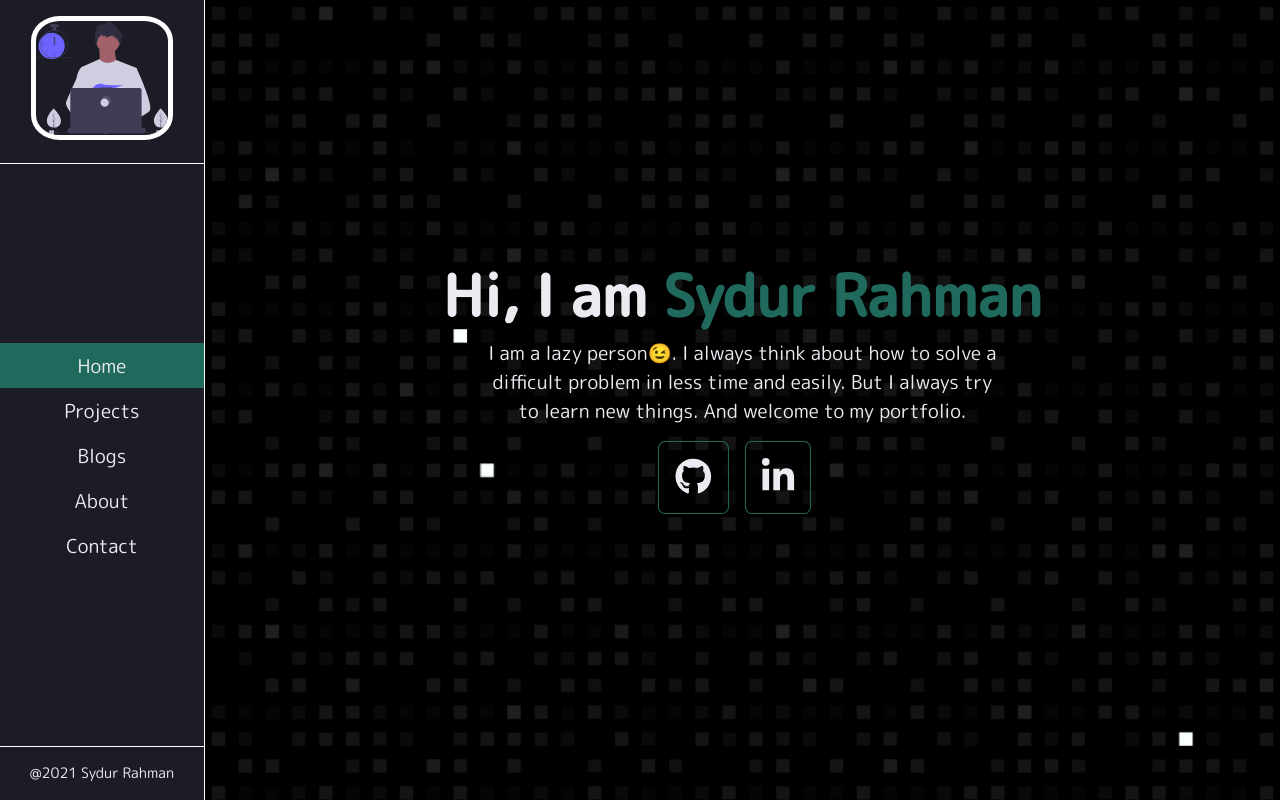
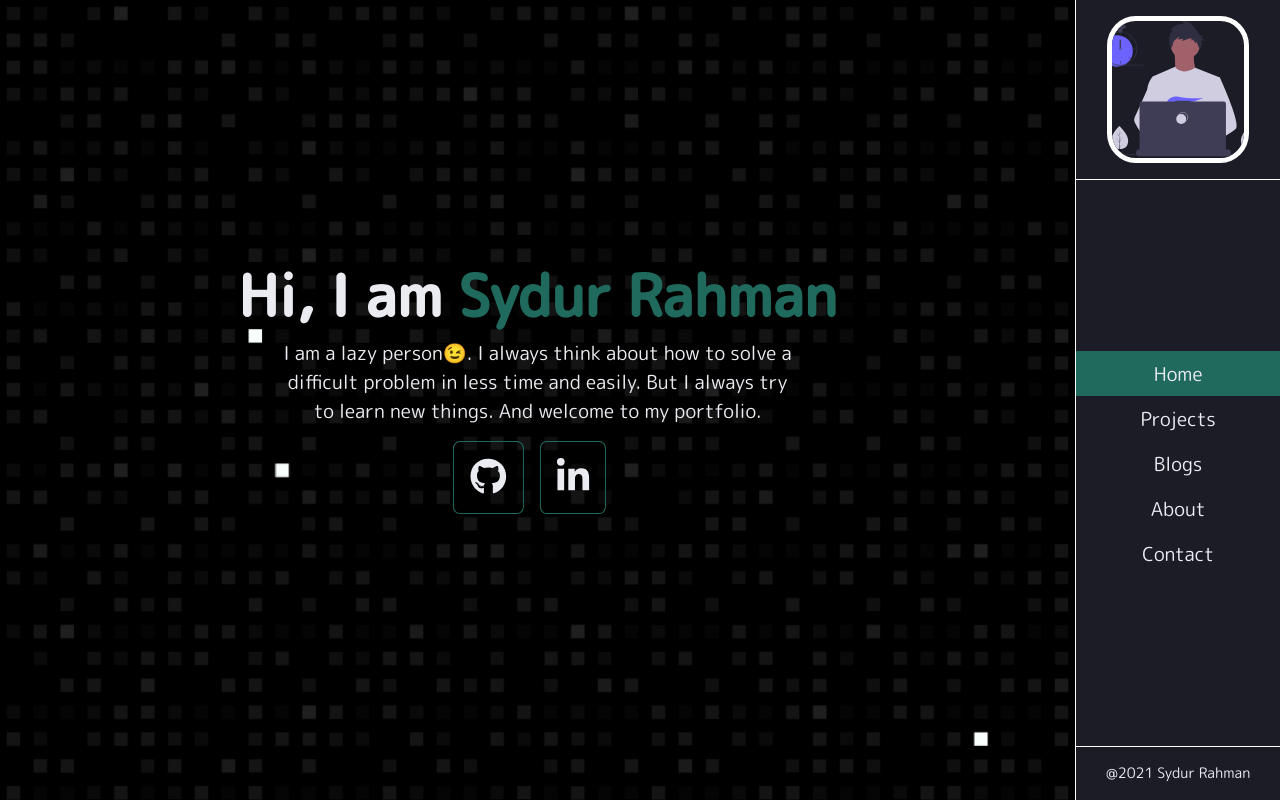
Before and after one commit to SRRahmaaaan/portfolio, a React (Create React App) app: page / in a window 1280 px wide. Built offline with nearby package versions, Linux system fonts and the light colour scheme.

Commit message:
some change

```diff
--- a/src/Styles/_layout.scss
+++ b/src/Styles/_layout.scss
@@ -3,12 +3,14 @@
     width: 16%;
     height: 100vh;
     position: fixed;
+    right: 0;
     background-color: #1b1c25;
-    border-right: 1px solid #fff;
+    border-left: 1px solid #fff;
     z-index: 11;
+    animation: bottomIn 2s ease-in forwards;
     @media screen and (max-width: 1000px) {
-      transition: all 0.5s ease-in-out;
-      transform: translateX(-100%);
+      transition: all 1s ease-in-out;
+      right: -100%;
       width: 30%;
     }
     @media screen and (max-width: 411px) {
@@ -17,12 +19,13 @@
   }
   .nav-toggle {
     @media screen and (max-width: 1000px) {
-      transform: translateX(0);
+      right: 0;
+      transition: all 1s ease;
     }
   }
   .main-content {
     width: 84%;
-    margin-left: 16%;
+    margin-right: 16%;
     background-image: url("../Images/banner.svg");
     background-repeat: no-repeat;
     background-size: cover;
@@ -30,6 +33,7 @@
     min-height: 100vh;
     display: grid;
     position: relative;
+    animation: topIn 2s ease-in forwards;
     .content {
       margin: 5rem 15rem;
       @media screen and (max-width: 1000px) {
@@ -46,7 +50,7 @@
 .nav-btn {
   position: absolute;
   top: 10%;
-  right: 10%;
+  left: 10%;
   width: 4rem;
   height: 4rem;
   z-index: 10;
@@ -73,3 +77,19 @@
     }
   }
 }
+@keyframes topIn {
+  0% {
+    transform: translateY(-100%);
+  }
+  100% {
+    transform: translateY(0);
+  }
+}
+@keyframes bottomIn {
+  0% {
+    transform: translateY(100%);
+  }
+  100% {
+    transform: translateY(0);
+  }
+}
--- a/src/Styles/_navbar.scss
+++ b/src/Styles/_navbar.scss
@@ -1,5 +1,6 @@
 .NavBar {
   height: 100vh;
+  animation: rightIn 2.5s ease-in forwards;
   .nav {
     height: 100%;
     display: flex;
@@ -11,9 +12,11 @@
     width: 100%;
     text-align: center;
     margin-top: 1rem;
+    padding-bottom: 1rem;
     border-bottom: 1px solid #fff;
     img {
       width: 70%;
+      height: 100%;
       border-radius: 20%;
       border: 5px solid #fff;
       margin-bottom: 1rem;
@@ -66,3 +69,14 @@
 .active {
   background-color: #206a5d;
 }
+@keyframes rightIn {
+  0% {
+    transform: translateX(100%);
+  }
+  90%{
+    transform: translateX(100%);
+  }
+  100% {
+    transform: translateX(0);
+  }
+}
--- a/src/Styles/_typography.scss
+++ b/src/Styles/_typography.scss
@@ -2,8 +2,9 @@
   position: absolute;
   top: 50%;
   left: 50%;
-  transform: translate(-50%, -53%);
+  transform: translate(-200%, -50%);
   width: 80%;
+  animation: leftIn 1.5s ease-in 1s forwards;
 }
 .hero-text {
   text-align: center;
@@ -44,3 +45,11 @@
     }
   }
 }
+@keyframes leftIn {
+  0% {
+    transform: translate(-200%, -50%);
+  }
+  100% {
+    transform: translate(-50%, -53%);
+  }
+}
```
